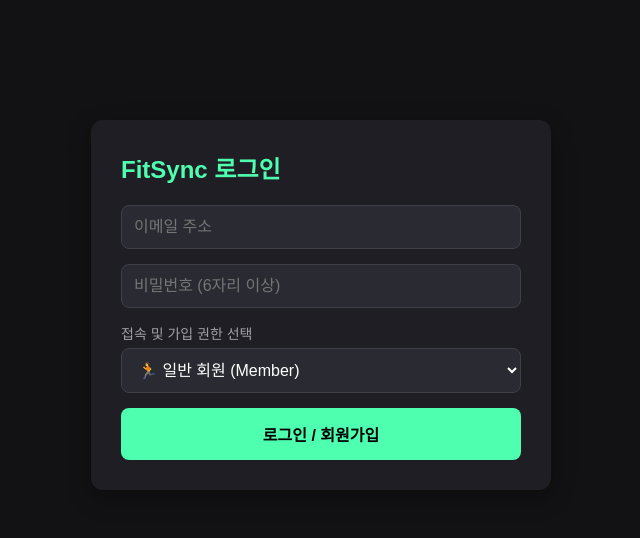
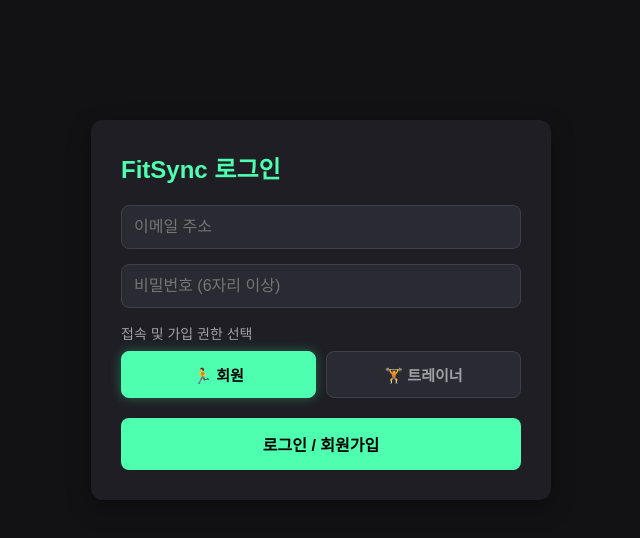
Before and after one commit to KwanwooHUH/fitsync, a plain HTML site: page index.html in a window 1280 px wide. Shown: the whole page, without its empty margins (319-959 px from the left). Drawn offline with nearby package versions, Linux system fonts and the light colour scheme; no server answers.

Commit message:
Add files via upload

```diff
--- a/index.html
+++ b/index.html
@@ -10,7 +10,12 @@
         .container { max-width: 1200px; margin: 0 auto; }
         .auth-container { display: flex; flex-direction: column; max-width: 400px; margin: 100px auto; padding: 30px; background: var(--card-bg); border-radius: 12px; box-shadow: 0 8px 24px rgba(0,0,0,0.3); }
         .form-input { background: #2a2a32; border: 1px solid #3f3f48; padding: 12px; border-radius: 8px; color: #fff; margin-bottom: 15px; font-size: 16px; }
-        .form-select { background: #2a2a32; border: 1px solid #3f3f48; padding: 12px; border-radius: 8px; color: #fff; margin-bottom: 15px; font-size: 16px; width: 100%; cursor: pointer; }
+
+        /* 옵션 선택 버튼 그룹 스타일 */
+        .role-selector { display: flex; gap: 10px; margin-bottom: 20px; }
+        .role-btn { flex: 1; padding: 12px; background: #2a2a32; border: 1px solid #3f3f48; border-radius: 8px; color: var(--text-muted); cursor: pointer; font-weight: bold; font-size: 15px; transition: all 0.2s ease; }
+        .role-btn.active { background: var(--primary); color: #000; border-color: var(--primary); box-shadow: 0 0 12px rgba(79, 255, 176, 0.3); }
+
         .btn { background: var(--primary); color: #000; border: none; padding: 14px; border-radius: 8px; font-weight: bold; cursor: pointer; font-size: 16px; }
         .grid-layout { display: grid; grid-template-columns: repeat(auto-fit, minmax(300px, 1fr)); gap: 20px; margin-top: 20px; }
         .card { background: var(--card-bg); padding: 20px; border-radius: 12px; box-shadow: 0 4px 12px rgba(0,0,0,0.15); }
@@ -33,11 +38,11 @@
             <input type="email" id="authEmail" class="form-input" placeholder="이메일 주소">
             <input type="password" id="authPassword" class="form-input" placeholder="비밀번호 (6자리 이상)">
 
-            <label style="font-size: 14px; color: var(--text-muted); margin-bottom: 5px; display: block;">접속 및 가입 권한 선택</label>
-            <select id="authRole" class="form-select">
-                <option value="member">🏃 일반 회원 (Member)</option>
-                <option value="trainer">🏋️ 트레이너 (Trainer)</option>
-            </select>
+            <label style="font-size: 14px; color: var(--text-muted); margin-bottom: 8px; display: block;">접속 및 가입 권한 선택</label>
+            <div class="role-selector">
+                <button type="button" id="btnRoleMember" class="role-btn active" onclick="selectRole('member')">🏃 회원</button>
+                <button type="button" id="btnRoleTrainer" class="role-btn" onclick="selectRole('trainer')">🏋️ 트레이너</button>
+            </div>
 
             <button class="btn" onclick="handleLogin()">로그인 / 회원가입</button>
         </div>
@@ -88,6 +93,9 @@
         const storage = firebase.storage();
         let myChart = null;
 
+        // 현재 선택된 권한 상태를 추적하는 전역 변수 (기본값: member)
+        let currentSelectedRole = 'member';
+
         // AUTH 상태 감지 엔진
         auth.onAuthStateChanged(user => {
             if (user) {
@@ -96,7 +104,6 @@
                 initNotification(user.uid);
                 renderInbodyChart(user.uid);
 
-                // 로그인 완료 시 Firestore에서 유저 권한 정보 가져와 상단 배지에 동기화
                 db.collection('users').doc(user.uid).get().then(doc => {
                     if (doc.exists) {
                         const userData = doc.data();
@@ -115,11 +122,25 @@
             }
         });
 
-        // 회원가입 및 로그인 통합 처리 (트레이너 선택 반영 버전)
+        // 역할 선택 버튼 토글 함수
+        function selectRole(role) {
+            currentSelectedRole = role;
+            const memberBtn = document.getElementById('btnRoleMember');
+            const trainerBtn = document.getElementById('btnRoleTrainer');
+
+            if (role === 'member') {
+                memberBtn.classList.add('active');
+                trainerBtn.classList.remove('active');
+            } else {
+                memberBtn.classList.remove('active');
+                trainerBtn.classList.add('active');
+            }
+        }
+
+        // 회원가입 및 로그인 통합 처리
         function handleLogin() {
             const email = document.getElementById('authEmail').value;
             const password = document.getElementById('authPassword').value;
-            const selectedRole = document.getElementById('authRole').value; // UI에서 선택한 권한 가져오기
 
             if(!email || !password) return alert('이메일과 비밀번호를 입력하세요.');
             if(password.length < 6) return alert('파이어베이스 보안 규칙상 비밀번호는 최소 6자리 이상이어야 합니다.');
@@ -130,15 +151,14 @@
                 alert('성공적으로 로그인되었습니다.');
             })
             .catch(error => {
-                // 최신 파이어베이스는 없는 계정이거나 비번이 틀리면 아래 에러 코드가 떨어집니다.
                 if (error.code === 'auth/user-not-found' || error.code === 'auth/invalid-login-credentials') {
 
-                    // 2. 가입되지 않은 신규 회원인 경우, 선택한 권한(일반회원/트레이너)으로 자동 가입 진행
+                    // 2. 가입되지 않은 계정일 경우 사용자가 누른 토글 버튼 상태(currentSelectedRole) 값으로 가입 처리
                     auth.createUserWithEmailAndPassword(email, password)
                         .then(cred => {
                             return db.collection('users').doc(cred.user.uid).set({
                                 email: email,
-                                role: selectedRole, // 선택한 역할('trainer' 또는 'member')을 그대로 Firestore에 세팅
+                                role: currentSelectedRole,
                                 createdAt: firebase.firestore.FieldValue.serverTimestamp()
                             });
                         })
```
